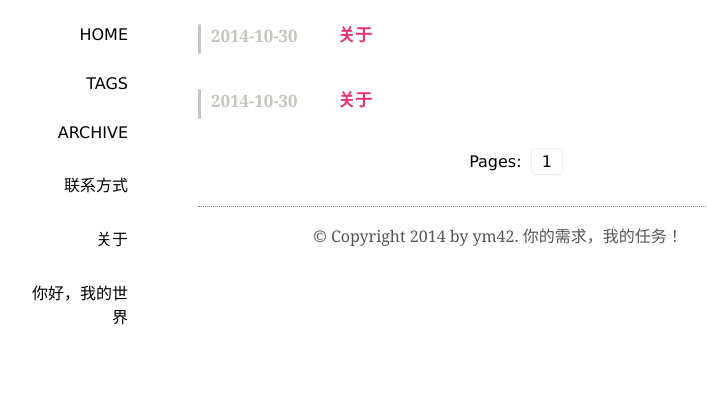
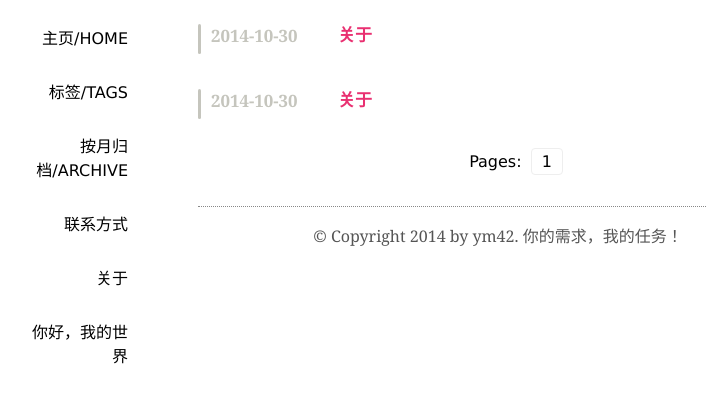
Before and after one commit to ym42/ym42.github.io, a plain HTML site: page index.html in a window 1280 px wide. Shown: the part 75-478 px from the top of the page, without its empty margins (142-849 px from the left). Drawn offline with Linux system fonts and the light colour scheme.

Commit message:
Update index.html

```diff
--- a/index.html
+++ b/index.html
@@ -5,7 +5,7 @@
     <meta name="viewport" content="width=device-width, initial-scale=1.0"/>
     <meta name="Keywords" content="blog"/>
     <meta name="Description" content="blog"/>
-    <title>Simple</title>
+    <title>“云梦山”有限公司的博客</title>
     <link rel="shortcut icon" href="/static/favicon.png"/>
     <link rel="stylesheet" type="text/css" href="main.css" />
 </head>
@@ -14,13 +14,13 @@
     <div class="header">
         <ul id="pages">
             <li>
-                <a href="/">home</a>
+                <a href="/">主页/Home</a>
             </li>
             <li>
-                <a href="/#/tags">tags</a>
+                <a href="/#/tags">标签/Tags</a>
             </li>
             <li>
-                <a href="/#/archive">archive</a>
+                <a href="/#/archive">按月归档/Archive</a>
             </li>
         </ul>
     </div>
```
